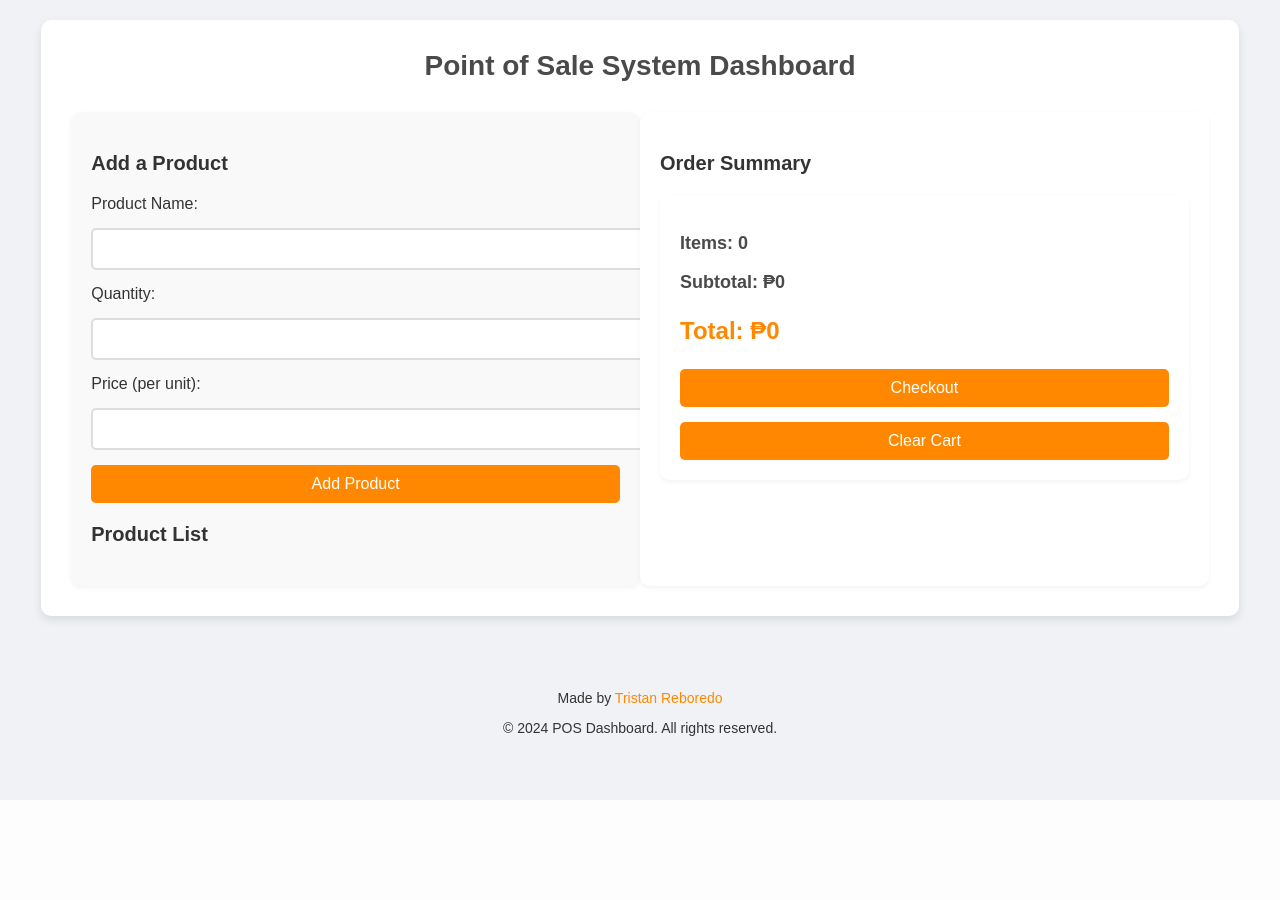
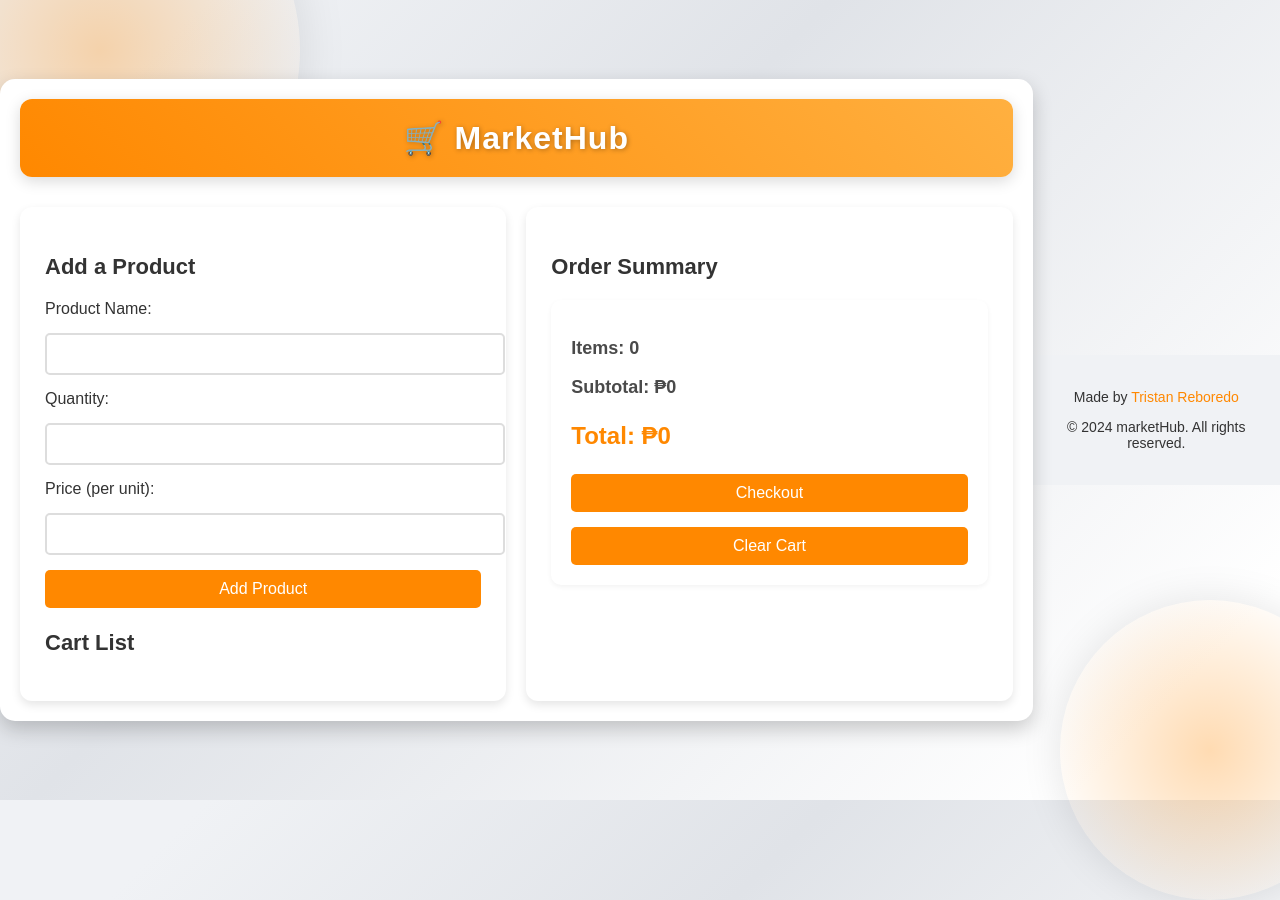
Before and after one commit to switzza/Point-of-sale-system-TP-UPDATED-, a Django app: page / in a window 1280 px wide; the page is wider, and only the part inside the window is pictured. Before the commit the page ends 800 px from the top of that part, so only its background shows below. Run offline with Django 5.2, Linux system fonts and the light colour scheme.

Commit message:
Update pos.html

```diff
--- a/pos/home/templates/pos/pos.html
+++ b/pos/home/templates/pos/pos.html
@@ -1,53 +1,135 @@
-
 {% block content %}
 <!DOCTYPE html>
 <html lang="en">
 <head>
     <meta charset="UTF-8">
     <meta name="viewport" content="width=device-width, initial-scale=1.0">
-    <title>POS System Dashboard</title>
+    <title>MarketHub - Dashboard</title>
     <style>
         body {
-            background-color: #f0f2f5;
+            background: linear-gradient(135deg, #f0f2f5 10%, #e0e3e8 40%, #ffffff 90%);
             font-family: 'Arial', sans-serif;
             color: #333;
+            display: flex;
+            justify-content: center;
+            align-items: center;
+            min-height: 100vh;
+            margin: 0;
+            overflow: hidden;
+            position: relative;
         }
-        .container {
-            display: flex;
-            justify-content: space-around;
-            padding: 20px;
+
+        /* Background Patterns */
+        body::before, body::after {
+            content: "";
+            position: absolute;
+            background: radial-gradient(circle, rgba(255, 136, 0, 0.3), transparent 80%);
+            border-radius: 50%;
+            z-index: 0;
         }
+        body::before {
+            width: 400px;
+            height: 400px;
+            top: -150px;
+            left: -100px;
+            box-shadow: 0 0 50px rgba(0, 0, 0, 0.1);
+        }
+        body::after {
+            width: 300px;
+            height: 300px;
+            bottom: -100px;
+            right: -80px;
+            box-shadow: 0 0 40px rgba(0, 0, 0, 0.1);
+        }
+
         .dashboard {
             width: 90%;
+            max-width: 1000px;
             background-color: #fff;
-            border-radius: 10px;
-            padding: 30px;
-            box-shadow: 0 4px 10px rgba(0, 0, 0, 0.1);
-            margin: 20px auto;
+            border-radius: 15px;
+            padding: 20px;
+            box-shadow: 0 8px 20px rgba(0, 0, 0, 0.2);
+            z-index: 1;
+            position: relative;
         }
+
+        /* Redesigned Header */
         .header {
-            font-size: 28px;
+            display: flex;
+            align-items: center;
+            justify-content: center;
+            padding: 20px;
+            font-size: 32px;
             font-weight: bold;
-            color: #4a4a4a;
+            color: #ffffff;
+            background: linear-gradient(45deg, #ff8800, #ffb040);
+            border-radius: 12px;
+            text-shadow: 1px 1px 5px rgba(0, 0, 0, 0.3);
+            box-shadow: 0 4px 15px rgba(0, 0, 0, 0.15);
             margin-bottom: 30px;
-            text-align: center;
+            letter-spacing: 1px;
         }
+        .header::before {
+            content: "🛒";
+            font-size: 32px;
+            margin-right: 10px;
+            color: #ffffff;
+        }
+
         .main-dashboard {
             display: flex;
             justify-content: space-between;
+            gap: 20px;
         }
+
         .order-section, .summary-section {
             width: 48%;
-            background-color: #f9f9f9;
-            padding: 20px;
-            border-radius: 10px;
-            box-shadow: 0 2px 5px rgba(0, 0, 0, 0.05);
+            background-color: #ffffff;
+            padding: 25px;
+            border-radius: 12px;
+            box-shadow: 0 4px 10px rgba(0, 0, 0, 0.1);
         }
+
         .order-section h3, .summary-section h3 {
-            font-size: 20px;
+            font-size: 22px;
             color: #333;
             margin-bottom: 20px;
         }
+
+        /* Form Styling */
+        form {
+            display: flex;
+            flex-direction: column;
+            gap: 15px;
+        }
+
+        input[type="text"], input[type="number"] {
+            width: 100%;
+            padding: 10px;
+            border: 2px solid #ddd;
+            border-radius: 5px;
+            font-size: 16px;
+        }
+        input[type="text"]:focus, input[type="number"]:focus {
+            border-color: #ff8800;
+            outline: none;
+        }
+
+        input[type="submit"] {
+            background-color: #ff8800;
+            color: white;
+            padding: 10px 20px;
+            border: none;
+            border-radius: 5px;
+            font-size: 16px;
+            cursor: pointer;
+            transition: background-color 0.3s;
+        }
+        input[type="submit"]:hover {
+            background-color: #ffb040;
+        }
+
+        /* Product List Styling */
         .product-list {
             max-height: 200px;
             overflow-y: auto;
@@ -72,38 +154,7 @@
             border-radius: 10px;
             box-shadow: 0 2px 5px rgba(0, 0, 0, 0.05);
         }
-        form {
-            display: flex;
-            flex-direction: column;
-            gap: 15px;
-        }
-        input[type="text"], input[type="number"] {
-            width: 100%;
-            padding: 10px;
-            border: 2px solid #ddd;
-            border-radius: 5px;
-            font-size: 16px;
-        }
-        input[type="text"]:focus, input[type="number"]:focus {
-            border-color: #ff8800;
-            outline: none;
-        }
-        input[type="submit"] {
-            background-color:#ff8800;
-            color: white;
-            padding: 10px 20px;
-            border: none;
-            border-radius: 5px;
-            font-size: 16px;
-            cursor: pointer;
-            transition: background-color 0.3s;
-        }
-        input[type="submit"]:hover {
-            background-color: #ff8800;
-        }
-        .summary-section {
-            background-color: #fff;
-        }
+
         .summary-section p {
             font-size: 18px;
             font-weight: bold;
@@ -113,6 +164,7 @@
             font-size: 24px;
             color: #ff8800;
         }
+
         footer {
             text-align: center;
             padding: 20px;
@@ -131,32 +183,27 @@
 </head>
 <body>
     <div class="dashboard">
-        <div class="header">Point of Sale System Dashboard</div>
+        <!-- Redesigned Header -->
+        <div class="header">MarketHub</div>
 
-        <!-- Main Dashboard Sections -->
         <div class="main-dashboard">
-
-            <!-- Left Side: Order Section -->
+            <!-- Order Section -->
             <div class="order-section">
                 <h3>Add a Product</h3>
                 <form method="POST">
                     {% csrf_token %}
                     <label for="product_name">Product Name:</label>
                     <input type="text" id="product_name" name="product_name" required>
-
                     <label for="quantity">Quantity:</label>
                     <input type="number" id="quantity" name="quantity" required>
-
                     <label for="price">Price (per unit):</label>
                     <input type="number" id="price" name="price" step="0.01" required>
-
                     <input type="submit" name="addProduct" value="Add Product">
-
                 </form>
 
                 <!-- Display added products -->
                 <div class="product-list">
-                    <h3>Product List</h3>
+                    <h3>Cart List</h3>
                     <ul>
                         {% for product in products %}
                             <li>
@@ -173,7 +220,7 @@
                 </div>
             </div>
 
-            <!-- Right Side: Summary Section -->
+            <!-- Summary Section -->
             <div class="summary-section">
                 <h3>Order Summary</h3>
                 <div class="order-summary">
@@ -187,16 +234,13 @@
                     </form>
                 </div>
             </div>
-
         </div>
     </div>
 
     <footer>
         <p>Made by <a href="mailto:tristanreboredo1018@gmail.com">Tristan Reboredo</a></p>
-        <p>&copy; 2024 POS Dashboard. All rights reserved.</p>
-
+        <p>&copy; 2024 marketHub. All rights reserved.</p>
     </footer>
-
 </body>
 </html>
 {% endblock %}
```
